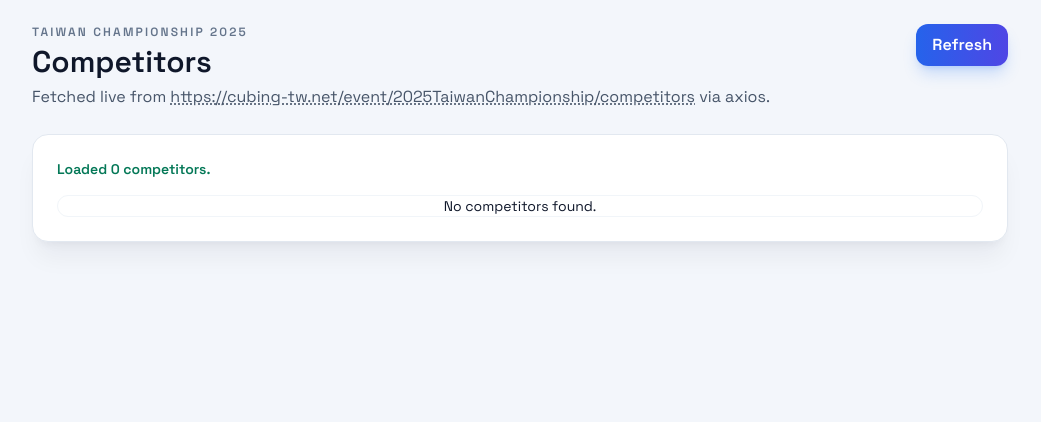
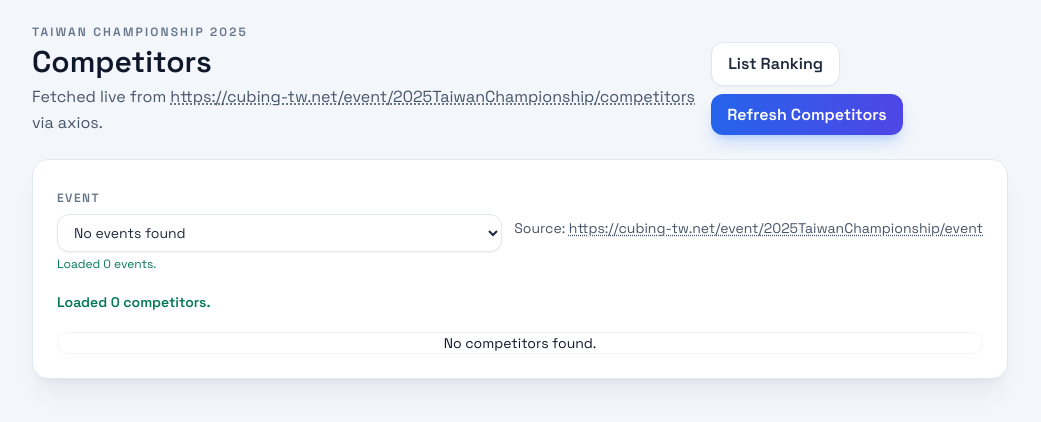
Before and after one commit to ricky9667/cubing_tw_preranking, a website built with Vite: page index.html in a window 1280 px wide. Shown: the whole page, without its empty margins (120-1161 px from the left). Built offline with nearby package versions, Linux system fonts and the light colour scheme; files whose address does not match are found by name.

Commit message:
feat: 🎸 create event dropdown

```diff
--- a/src/main.js
+++ b/src/main.js
@@ -4,6 +4,8 @@ import './style.css'
 const sourceUrl =
   'https://cubing-tw.net/event/2025TaiwanChampionship/competitors'
 const proxyUrl = '/api/competitors'
+const eventSourceUrl = 'https://cubing-tw.net/event/2025TaiwanChampionship/event'
+const eventProxyUrl = '/api/events'
 
 const app = document.querySelector('#app')
 
@@ -36,10 +38,25 @@ const buildLayout = () => {
         <h1 class="text-3xl font-semibold text-slate-900">Competitors</h1>
         <p class="text-slate-600">Fetched live from <a class="underline decoration-dotted underline-offset-2" href="${sourceUrl}" target="_blank" rel="noreferrer">${sourceUrl}</a> via axios.</p>
       </div>
-      <button id="refresh" class="btn-primary self-start">Refresh</button>
+      <div class="flex gap-2 flex-wrap">
+        <button id="list-ranking" class="btn-secondary">List Ranking</button>
+        <button id="refresh" class="btn-primary">Refresh Competitors</button>
+      </div>
     </header>
-    <section class="card p-6 space-y-4">
-      <div id="status" class="status text-slate-500">Waiting to fetch…</div>
+    <section class="card p-6 space-y-5">
+      <div class="grid gap-3 sm:grid-cols-[1fr_auto] sm:items-center">
+        <div class="space-y-1">
+          <label for="event-select" class="text-xs font-semibold uppercase tracking-[0.12em] text-slate-500">Event</label>
+          <select id="event-select" class="w-full rounded-xl border border-slate-200 bg-white px-3 py-2 text-sm font-medium text-slate-800 shadow-sm focus:border-blue-500 focus:outline-none focus:ring-2 focus:ring-blue-500/30">
+            <option>Loading events…</option>
+          </select>
+          <p id="event-status" class="text-xs text-slate-500">Fetching events…</p>
+        </div>
+        <div class="flex flex-col gap-2 text-sm text-slate-600 sm:text-right">
+          <span>Source: <a class="underline decoration-dotted underline-offset-2" href="${eventSourceUrl}" target="_blank" rel="noreferrer">${eventSourceUrl}</a></span>
+        </div>
+      </div>
+      <div id="status" class="status text-slate-500">Waiting to fetch competitors…</div>
       <div class="overflow-x-auto rounded-xl border border-slate-100">
         <table id="table" class="min-w-full divide-y divide-slate-200 bg-white text-sm"></table>
       </div>
@@ -159,9 +176,72 @@ const attachEvents = () => {
   refreshButton.addEventListener('click', fetchCompetitors)
 }
 
+const parseEvents = (htmlText) => {
+  const parser = new DOMParser()
+  const doc = parser.parseFromString(htmlText, 'text/html')
+  const firstTbody = doc.querySelector('table tbody')
+  if (!firstTbody) return []
+  const rows = Array.from(firstTbody.querySelectorAll('tr'))
+  return rows
+    .map((row) => row.querySelector('td.text-start')?.textContent.trim())
+    .filter((name) => name && !/base fee/i.test(name))
+}
+
+const setEventStatus = (text, tone = 'muted') => {
+  const el = document.querySelector('#event-status')
+  if (!el) return
+  const toneClass = {
+    muted: 'text-slate-500',
+    info: 'text-blue-700',
+    success: 'text-emerald-700',
+    error: 'text-rose-700',
+  }
+  el.textContent = text
+  el.className = `text-xs ${toneClass[tone] || toneClass.muted}`
+}
+
+const renderEventOptions = (events) => {
+  const select = document.querySelector('#event-select')
+  if (!select) return
+  if (!events.length) {
+    select.innerHTML = `<option>No events found</option>`
+    return
+  }
+  const options = events
+    .map(
+      (event) =>
+        `<option value="${event}">${event}</option>`
+    )
+    .join('')
+  select.innerHTML = `<option disabled selected>Select an event</option>${options}`
+}
+
+const fetchEvents = async () => {
+  setEventStatus('Loading events…', 'info')
+  try {
+    const response = await axios.get(eventProxyUrl)
+    const events = parseEvents(response.data)
+    renderEventOptions(events)
+    setEventStatus(`Loaded ${events.length} events.`, 'success')
+  } catch (error) {
+    console.error(error)
+    setEventStatus('Failed to load events. Check the network or proxy settings.', 'error')
+  }
+}
+
+const attachListRanking = () => {
+  const btn = document.querySelector('#list-ranking')
+  if (!btn) return
+  btn.addEventListener('click', () => {
+    // Placeholder: user will provide behavior next.
+  })
+}
+
 const init = () => {
   buildLayout()
   attachEvents()
+  attachListRanking()
+  fetchEvents()
   fetchCompetitors()
 }
 
--- a/src/style.css
+++ b/src/style.css
@@ -27,6 +27,10 @@
     @apply inline-flex items-center gap-2 rounded-xl bg-gradient-to-r from-blue-600 to-indigo-600 px-4 py-2 font-semibold text-white shadow-lg shadow-blue-500/25 transition hover:-translate-y-0.5 hover:shadow-blue-500/40 focus-visible:outline focus-visible:outline-2 focus-visible:outline-offset-2 focus-visible:outline-blue-500;
   }
 
+  .btn-secondary {
+    @apply inline-flex items-center gap-2 rounded-xl border border-slate-200 px-4 py-2 font-semibold text-slate-800 shadow-sm bg-white transition hover:-translate-y-0.5 hover:shadow-md focus-visible:outline focus-visible:outline-2 focus-visible:outline-offset-2 focus-visible:outline-blue-500;
+  }
+
   .status {
     @apply font-semibold text-sm;
   }
--- a/vite.config.js
+++ b/vite.config.js
@@ -2,6 +2,7 @@ import { defineConfig } from 'vite'
 
 const target = 'https://cubing-tw.net'
 const competitorPath = '/event/2025TaiwanChampionship/competitors'
+const eventPath = '/event/2025TaiwanChampionship/event'
 
 const proxyConfig = {
   '/api/competitors': {
@@ -9,6 +10,12 @@ const proxyConfig = {
     changeOrigin: true,
     secure: true,
     rewrite: (path) => path.replace(/^\/api\/competitors/, competitorPath),
+  },
+  '/api/events': {
+    target,
+    changeOrigin: true,
+    secure: true,
+    rewrite: (path) => path.replace(/^\/api\/events/, eventPath),
   },
 }
 
```
